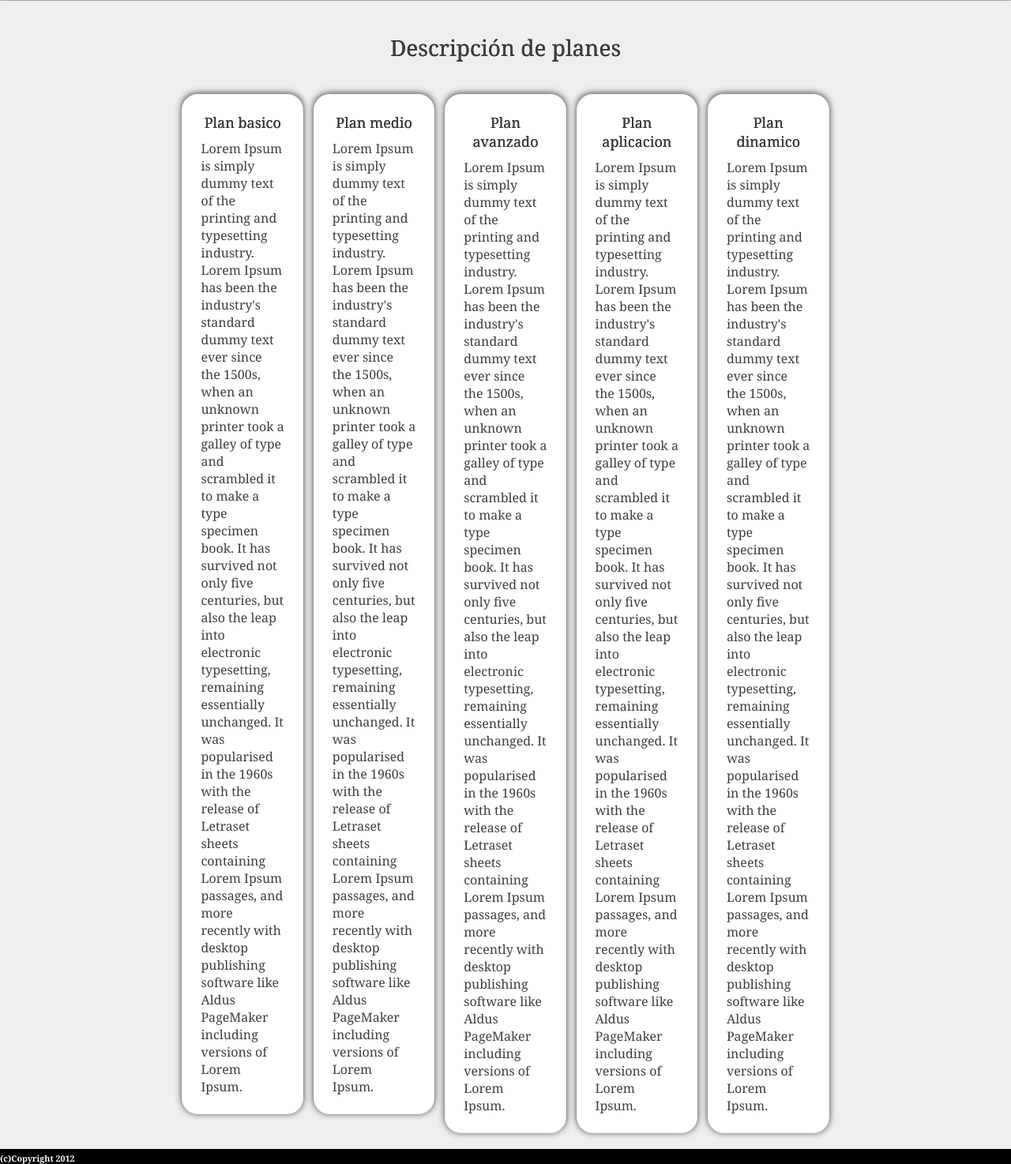
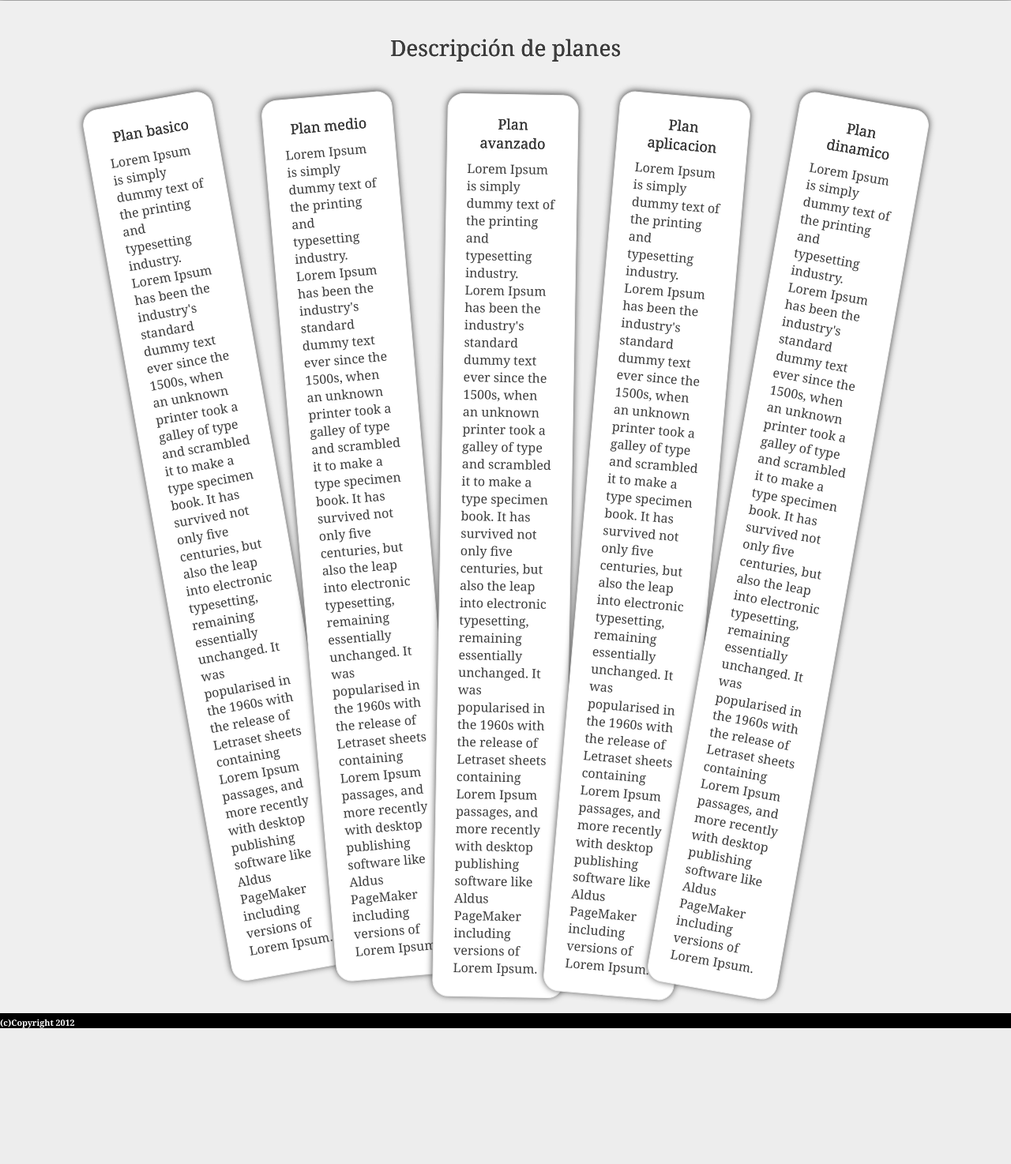
Before and after one commit to wilsonxp/Proyecto-web, a PHP site: page /servicios.php in a window 1280 px wide. Shown: the part 867-2341 px from the top of the page at 79% size. After the commit the page ends 2169 px from the top, so only its background shows below. Run offline with PHP 8.4, Linux system fonts and the light colour scheme.

Commit message:
planes desc

```diff
--- a/css/servicios.css
+++ b/css/servicios.css
@@ -291,11 +291,50 @@ table tr td img{
     display: inline-block;
     font-size: 16px;
     margin: 20px .5% auto;
-    padding: 23px;
+    padding: 25px;
     text-align: left;
     vertical-align: top;
     width: 12%;
 }
+
+#basico{
+    -moz-transform: scale(1) rotate(-10deg) translateX(0px) translateY(0px) skewX(0deg) skewY(0deg);
+    -webkit-transform: scale(1) rotate(-10deg) translateX(0px) translateY(0px) skewX(0deg) skewY(0deg);
+    -o-transform: scale(1) rotate(-10deg) translateX(0px) translateY(0px) skewX(0deg) skewY(0deg);
+    -ms-transform: scale(1) rotate(-10deg) translateX(0px) translateY(0px) skewX(0deg) skewY(0deg);
+    transform: scale(1) rotate(-10deg) translateX(0px) translateY(0px) skewX(0deg) skewY(0deg);
+}
+#medio{
+    -moz-transform: scale(1) rotate(-5deg) translateX(0px) translateY(0px) skewX(0deg) skewY(0deg);
+    -webkit-transform: scale(1) rotate(-5deg) translateX(0px) translateY(0px) skewX(0deg) skewY(0deg);
+    -o-transform: scale(1) rotate(-5deg) translateX(0px) translateY(0px) skewX(0deg) skewY(0deg);
+    -ms-transform: scale(1) rotate(-5deg) translateX(0px) translateY(0px) skewX(0deg) skewY(0deg);
+    transform: scale(1) rotate(-5deg) translateX(0px) translateY(0px) skewX(0deg) skewY(0deg);
+}
+#avanzado{
+    position: relative;
+    -moz-transform: scale(1) rotate(1deg) translateX(0px) translateY(0px) skewX(0deg) skewY(0deg);
+    -webkit-transform: scale(1) rotate(1deg) translateX(0px) translateY(0px) skewX(0deg) skewY(0deg);
+    -o-transform: scale(1) rotate(1deg) translateX(0px) translateY(0px) skewX(0deg) skewY(0deg);
+    -ms-transform: scale(1) rotate(1deg) translateX(0px) translateY(0px) skewX(0deg) skewY(0deg);
+    transform: scale(1) rotate(1deg) translateX(0px) translateY(0px) skewX(0deg) skewY(0deg);
+}
+#aplicacion{
+    -moz-transform: scale(1) rotate(5deg) translateX(0px) translateY(0px) skewX(0deg) skewY(0deg);
+    -webkit-transform: scale(1) rotate(5deg) translateX(0px) translateY(0px) skewX(0deg) skewY(0deg);
+    -o-transform: scale(1) rotate(5deg) translateX(0px) translateY(0px) skewX(0deg) skewY(0deg);
+    -ms-transform: scale(1) rotate(5deg) translateX(0px) translateY(0px) skewX(0deg) skewY(0deg);
+    transform: scale(1) rotate(5deg) translateX(0px) translateY(0px) skewX(0deg) skewY(0deg);
+}
+#dinamico{
+    -moz-transform: scale(1) rotate(10deg) translateX(0px) translateY(0px) skewX(0deg) skewY(0deg);
+    -webkit-transform: scale(1) rotate(10deg) translateX(0px) translateY(0px) skewX(0deg) skewY(0deg);
+    -o-transform: scale(1) rotate(10deg) translateX(0px) translateY(0px) skewX(0deg) skewY(0deg);
+    -ms-transform: scale(1) rotate(10deg) translateX(0px) translateY(0px) skewX(0deg) skewY(0deg);
+    transform: scale(1) rotate(10deg) translateX(0px) translateY(0px) skewX(0deg) skewY(0deg);
+}
+
+
 /*
 #des-tablas article:nth-child(2){
     background-color: rgba(255,255,255,.8);
@@ -343,6 +382,10 @@ footer{
         margin-left: 0.5%;
         width: 19.6%;
     }
+    /*tablas*/
+    #des-tablas article{
+        width: 13%;
+    }
 }
 
 @media only screen and (max-width:1239px){
@@ -384,6 +427,10 @@ footer{
     .pack4, .pack5{
         margin-left: 3%;
         width: 33%;
+    }
+    /*tablas*/
+    #des-tablas article{
+        width: 24%;
     }
 }
 
@@ -433,6 +480,10 @@ footer{
     .pack4 table tr td img{
         height: 94px;
     }
+    /*tablas*/
+    #des-tablas article{
+        width: 36%;
+    }
 }
 
 @media only screen and (max-width:451px){
--- a/servicios.php
+++ b/servicios.php
@@ -219,23 +219,23 @@
             </section>
             <section id="des-tablas">
                 <h2>Descripción de planes</h2>
-                <article>
+                <article id="basico">
                     <h3>Plan basico</h3>
                     <p>Lorem Ipsum is simply dummy text of the printing and typesetting industry. Lorem Ipsum has been the industry's standard dummy text ever since the 1500s, when an unknown printer took a galley of type and scrambled it to make a type specimen book. It has survived not only five centuries, but also the leap into electronic typesetting, remaining essentially unchanged. It was popularised in the 1960s with the release of Letraset sheets containing Lorem Ipsum passages, and more recently with desktop publishing software like Aldus PageMaker including versions of Lorem Ipsum.</p>
                 </article>
-                <article>
+                <article id="medio">
                     <h3>Plan medio</h3>
                     <p>Lorem Ipsum is simply dummy text of the printing and typesetting industry. Lorem Ipsum has been the industry's standard dummy text ever since the 1500s, when an unknown printer took a galley of type and scrambled it to make a type specimen book. It has survived not only five centuries, but also the leap into electronic typesetting, remaining essentially unchanged. It was popularised in the 1960s with the release of Letraset sheets containing Lorem Ipsum passages, and more recently with desktop publishing software like Aldus PageMaker including versions of Lorem Ipsum.</p>
                 </article>
-                <article>
+                <article id="avanzado">
                     <h3>Plan avanzado</h3>
                     <p>Lorem Ipsum is simply dummy text of the printing and typesetting industry. Lorem Ipsum has been the industry's standard dummy text ever since the 1500s, when an unknown printer took a galley of type and scrambled it to make a type specimen book. It has survived not only five centuries, but also the leap into electronic typesetting, remaining essentially unchanged. It was popularised in the 1960s with the release of Letraset sheets containing Lorem Ipsum passages, and more recently with desktop publishing software like Aldus PageMaker including versions of Lorem Ipsum.</p>
                 </article>
-                <article>
+                <article id="aplicacion">
                     <h3>Plan aplicacion</h3>
                     <p>Lorem Ipsum is simply dummy text of the printing and typesetting industry. Lorem Ipsum has been the industry's standard dummy text ever since the 1500s, when an unknown printer took a galley of type and scrambled it to make a type specimen book. It has survived not only five centuries, but also the leap into electronic typesetting, remaining essentially unchanged. It was popularised in the 1960s with the release of Letraset sheets containing Lorem Ipsum passages, and more recently with desktop publishing software like Aldus PageMaker including versions of Lorem Ipsum.</p>
                 </article>
-                <article>
+                <article id="dinamico">
                     <h3>Plan dinamico</h3>
                     <p>Lorem Ipsum is simply dummy text of the printing and typesetting industry. Lorem Ipsum has been the industry's standard dummy text ever since the 1500s, when an unknown printer took a galley of type and scrambled it to make a type specimen book. It has survived not only five centuries, but also the leap into electronic typesetting, remaining essentially unchanged. It was popularised in the 1960s with the release of Letraset sheets containing Lorem Ipsum passages, and more recently with desktop publishing software like Aldus PageMaker including versions of Lorem Ipsum.</p>
                 </article>
```
